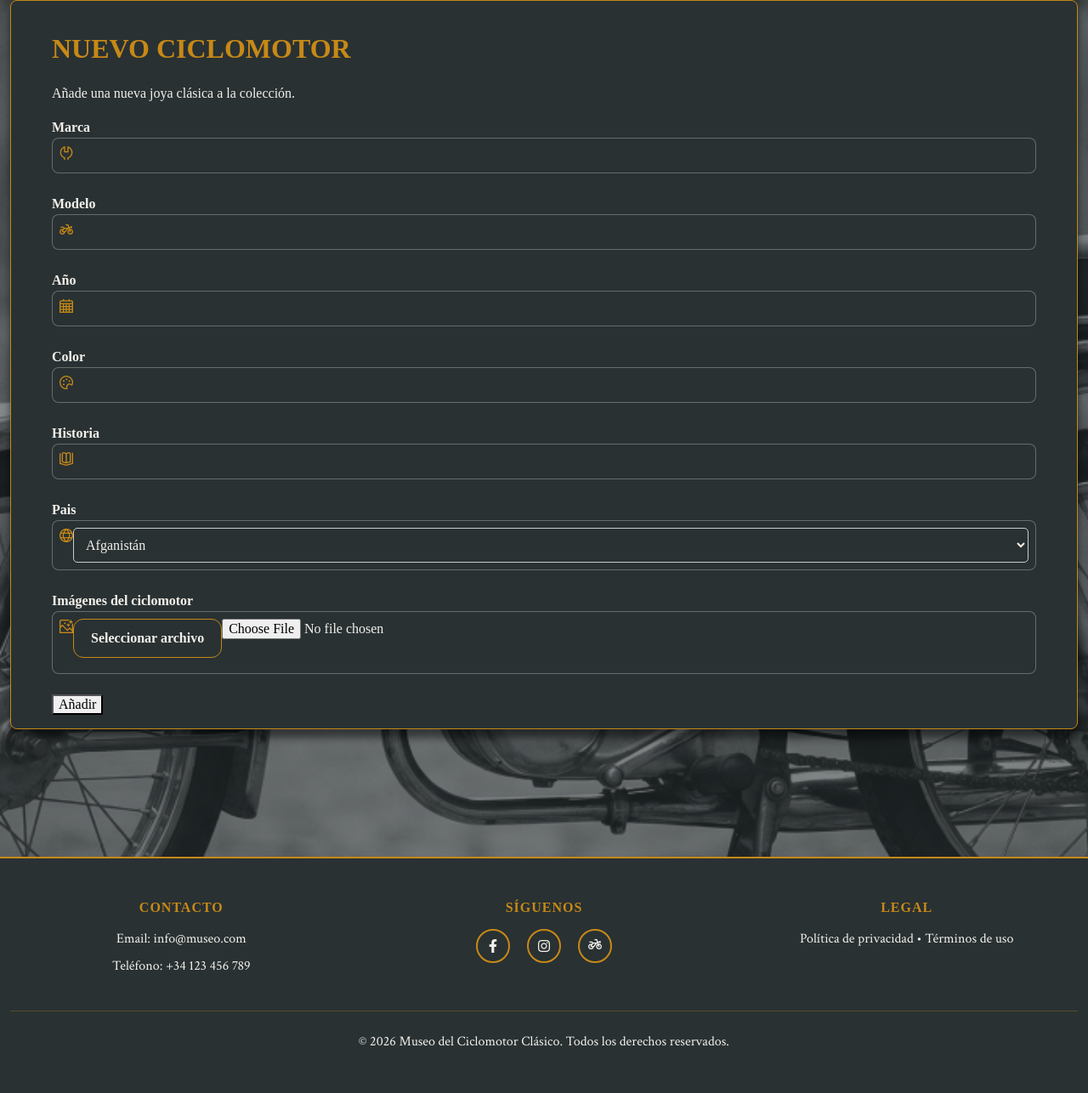
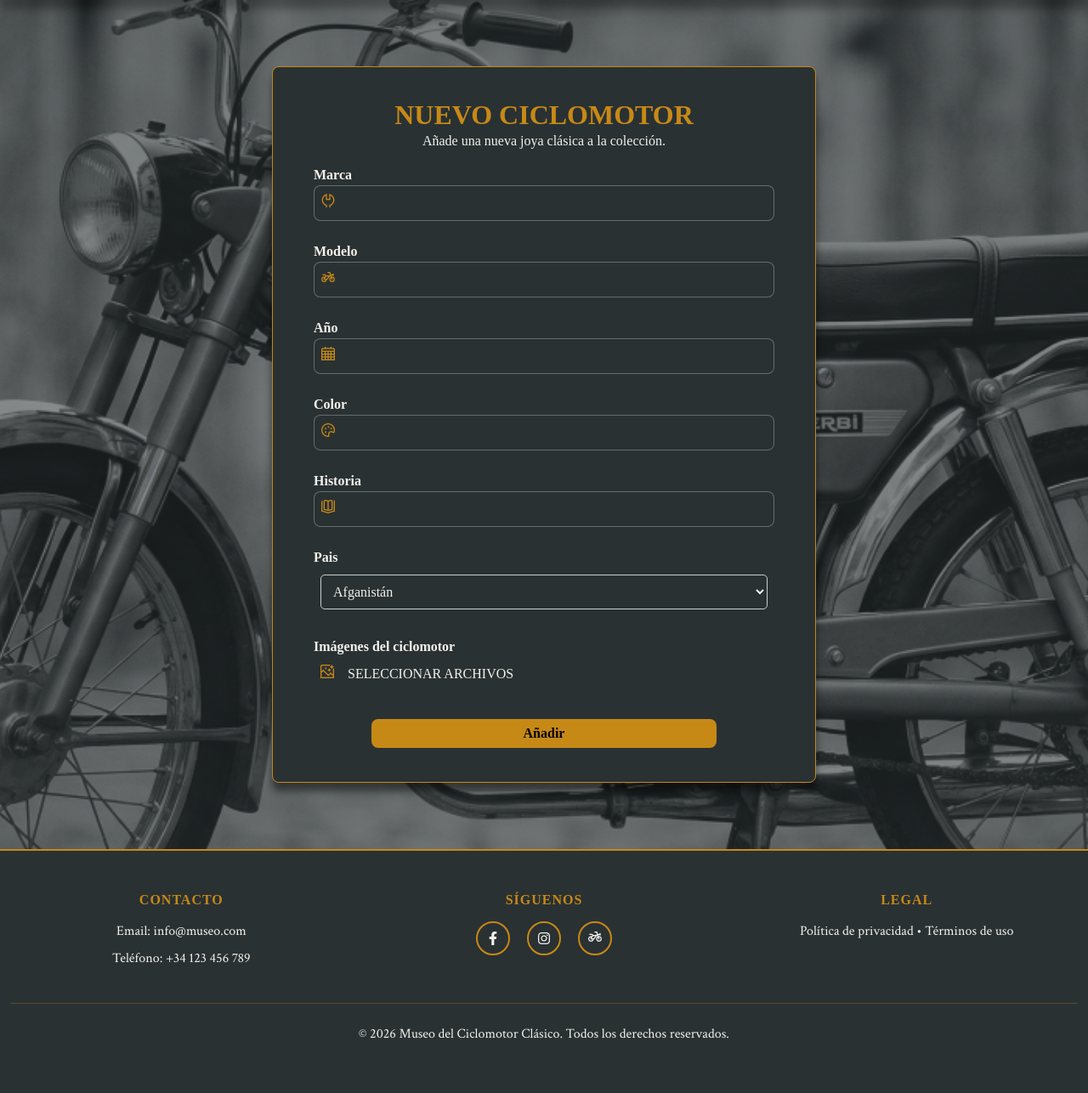
Before and after one commit to celiatrillo3/Proyecto, a PHP site: the page made by añadirMoto.php in a window 1280 px wide. Shown: the part 114-1400 px from the top of the page at 85% size. After the commit the page ends 1336 px from the top, so only its background shows below. Run offline with PHP 8.4, Linux system fonts and the light colour scheme; data comes from the database, SQL or seed files in the repository; some libraries are stand-ins or nearby versions.

Commit message:
11-05-26

```diff
--- a/añadirMoto.php
+++ b/añadirMoto.php
@@ -132,65 +132,65 @@ while ($pais = $resultado->fetch_assoc()) {
                     </div>
                 </div>
             </header>
-            <main class="container-fluid">
-                <div class="">
-                    <div id="contenedorAñadirMoto" class="p-3 px-5 w-100 h-100 rounded-3">
+            <main class=" d-flex justify-content-center align-items-center">
+                <div id="login" class="text-center min-vw-50 mt-5 mb-5">
+                    <div id="contenedorAñadirMoto" class="p-3 px-5 rounded-3">
                         <div>
-                            <h1>NUEVO CICLOMOTOR</h1>
+                            <h1 class="mb-0">NUEVO CICLOMOTOR</h1>
                             <p>Añade una nueva joya clásica a la colección.</p>
                         </div>
-                        <form action="añadirMoto.php" method="post">
-                            <label for="marca">Marca</label>
+                        <form action="añadirMoto.php" method="post" class="d-flex flex-column">
+                            <label for="marca" class="align-self-start">Marca</label>
                             <div class="añadirMotoContenedorInput
                          rounded-3 p-2 mb-4 d-flex">
                                 <i class="fi fi-rs-wrench-simple"></i>
-                                <input type="text" name="marca" id="marca" required>
+                                <input type="text" name="marca" id="marca" required autocomplete="off" class="ms-3">
                             </div>
 
-                            <label for="modelo">Modelo</label>
+                            <label for="modelo" class="align-self-start">Modelo</label>
                             <div class="añadirMotoContenedorInput
                          rounded-3 p-2 mb-4 d-flex">
                                 <i class="fi fi-rs-motorcycle"></i>
-                                <input type="text" name="modelo" id="modelo" required>
+                                <input type="text" name="modelo" id="modelo" required autocomplete="off" class="ms-3">
                             </div>
 
-                            <label for="año">Año</label>
+                            <label for="año" class="align-self-start">Año</label>
                             <div class="añadirMotoContenedorInput
                          rounded-3 p-2 mb-4 d-flex">
                                 <i class="fi fi-rs-calendar-days"></i>
-                                <input type="text" name="año" id="año" required>
+                                <input type="text" name="año" id="año" required autocomplete="off" class="ms-3">
                             </div>
 
-                            <label for="color">Color</label>
+                            <label for="color" class="align-self-start">Color</label>
                             <div class="añadirMotoContenedorInput
                          rounded-3 p-2 mb-4 d-flex">
                                 <i class="fi fi-rs-palette"></i>
-                                <input type="text" name="color" id="color" required>
+                                <input type="text" name="color" id="color" required autocomplete="off" class="ms-3">
                             </div>
 
-                            <label for="historia">Historia</label>
+                            <label for="historia" class="align-self-start">Historia</label>
                             <div class="añadirMotoContenedorInput
                          rounded-3 p-2 mb-4 d-flex">
                                 <i class="fi fi-rs-book-open-cover"></i>
-                                <input type="text" name="historia" id="historia" required>
+                                <input type="text" name="historia" id="historia" required autocomplete="off" class="ms-3">
                             </div>
 
-                            <label for="paises">Pais</label>
-                            <div class="añadirMotoContenedorInput
+                            <label for="paises" class="align-self-start">Pais</label>
+                            <div class="
                          rounded-3 p-2 mb-4 d-flex">
-                                <i class="fi fi-rs-globe"></i>
-                                <select name="paises" id="paises" required>
+
+                                <select name="paises" id="paises" required autocomplete="off">
                                 </select>
                             </div>
 
-                            <label >Imágenes del ciclomotor</label>
-                            <div class="añadirMotoContenedorInput
+                            <label class="align-self-start">Imágenes del ciclomotor</label>
+                            <div class="añadirMotoContenedorInputSinBorde
                          rounded-3 p-2 mb-4 d-flex">
-                                <i class="fi fi-rs-graphic-style"></i>
-                                <label for="archivo" class="btn-archivo">Seleccionar archivo</label>
+                                <i class="fi fi-rs-graphic-style pe-3"></i>
+                                <label for="archivo" class="fw-light" id="labelInputArchivos" class="ms-3">SELECCIONAR ARCHIVOS</label>
                                 <input type="file" id="archivo" name="archivos[]" class="archivo" required>
                             </div>
-                            <button type="submit">Añadir</button>
+                            <button type="submit" id="loginBotonIniciarSesion" class="mt-2 mb-4 p-2 py-2 rounded-3 w-75 align-self-center">Añadir</button>
                         </form>
                     </div>
                 </div>
--- a/cerrarSesion.php
+++ b/cerrarSesion.php
@@ -6,6 +6,7 @@
 
     if ($datos == 1) {
         unset($_SESSION['usuario']);
+        //session_destroy();
         echo json_encode(['success' => true]);
     }
 ?>
--- a/estilos/estilos.css
+++ b/estilos/estilos.css
@@ -21,8 +21,12 @@
 .vh-75 {
     height: 75vh !important;
 }
+
 .fs-10 {
   font-size: calc(1.375rem + 3.5vw) !important;
+}
+.min-vw-50 {
+  min-width: 50vw !important;
 }
 
 /* BODY */
@@ -892,7 +896,8 @@ nav a {
     height: 100%;
     box-shadow: 0 10px 10px rgba(0, 0, 0, 0.5);
     animation: aparecer 0.8s ease-out;
-    margin-bottom: 150px;
+    margin-top: 30px;
+    margin-bottom: 30px;
 }
 #contenedorAñadirMoto h1{
     color: var(--color-acento);
@@ -909,7 +914,7 @@ nav a {
     border: rgb(244, 241, 234, 0.3) 1px solid;
     background-color: var(--color-primario) !important;
 }
-.añadirMotoContenedorInput i{
+.añadirMotoContenedorInput, .añadirMotoContenedorInputSinBorde i{
     color: var(--color-acento);
 }
 
@@ -928,17 +933,13 @@ select {
   color: var(--color-texto1);
 }
 
-/* .archivo {
-    width: 0.1px;
-    height: 0.1px;
+.archivo {
     opacity: 0;
     overflow: hidden;
-    position: absolute;
-    z-index: -1;
     pointer-events: none;
-} */
+}
 
-.btn-archivo {
+/* .btn-archivo {
     display: inline-flex;
     align-items: center;
     justify-content: center;
@@ -952,6 +953,7 @@ select {
     margin-bottom: 10px;
 }
 
+
 .btn-archivo:hover {
     background-color: var(--color-acento);
     color: var(--color-texto2);
@@ -961,7 +963,7 @@ select {
 .btn-archivo:focus-visible {
     outline: 2px solid rgba(199, 137, 22, 0.6);
     outline-offset: 3px;
-}
+} */
 
 .btn-archivo:hover {
     background-color: var(--color-acento);
```
